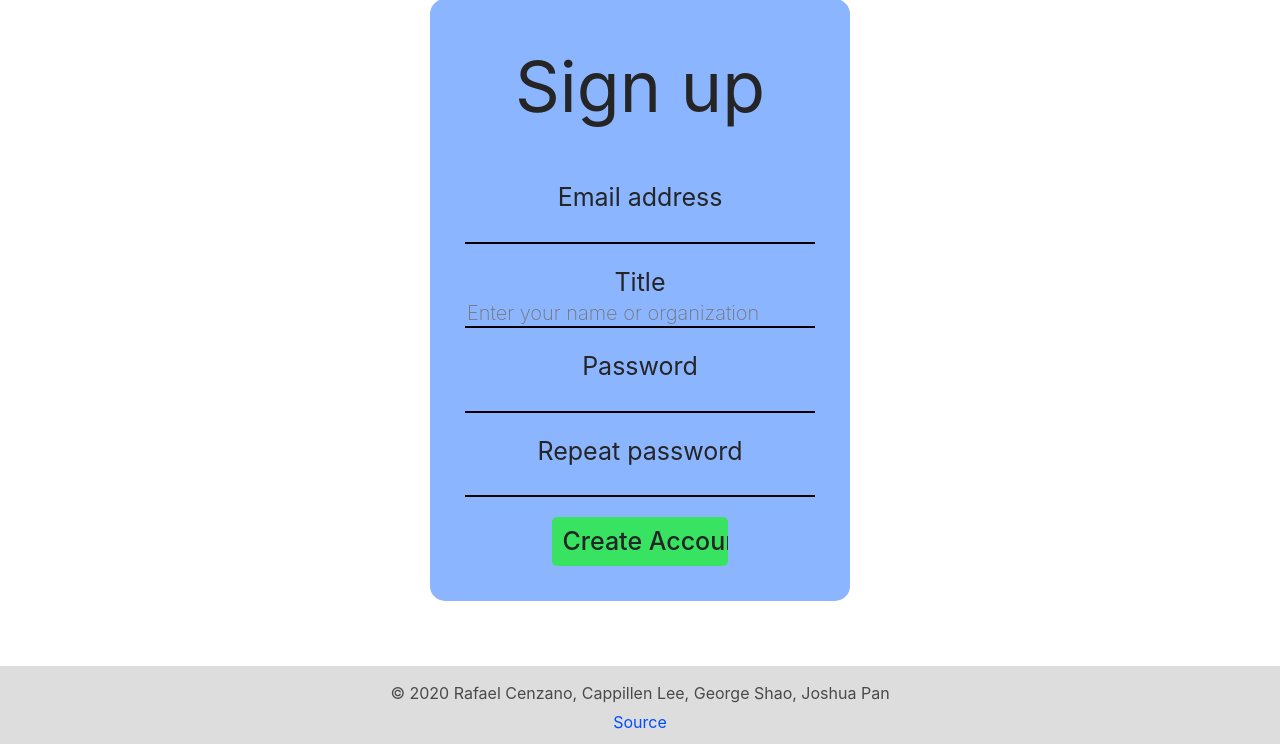
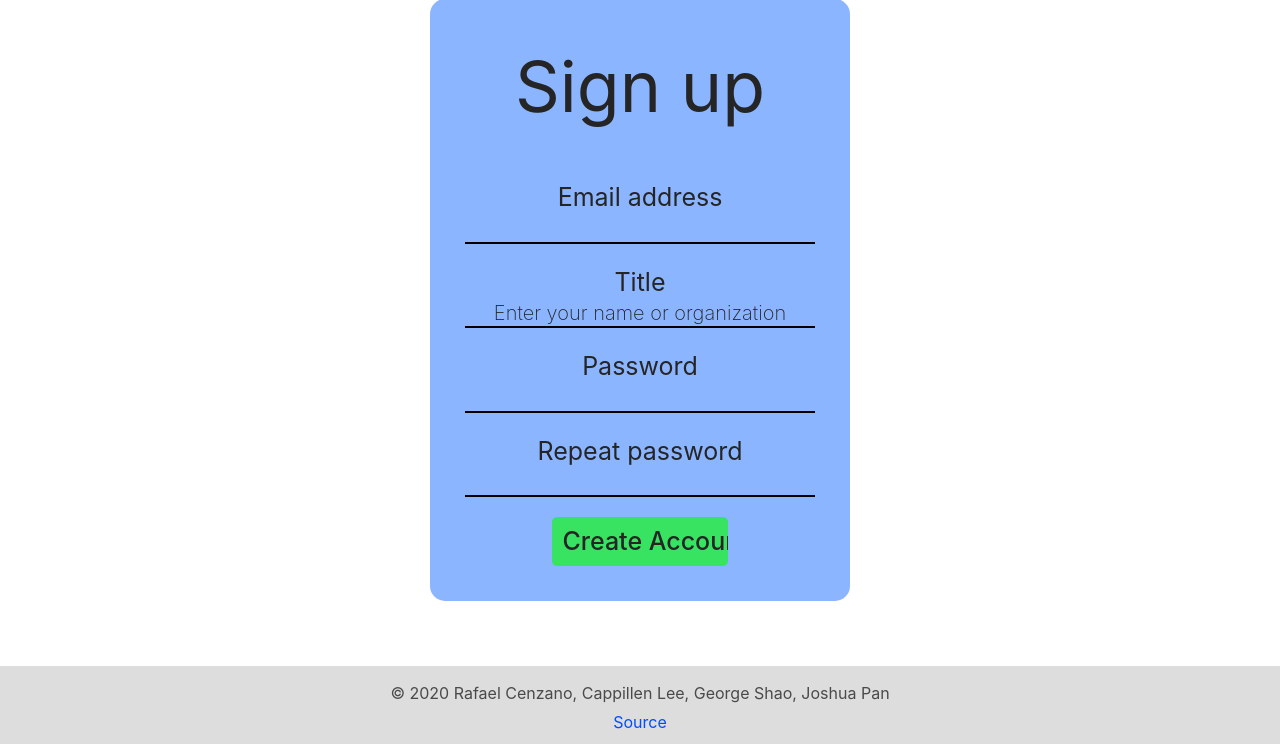
Before and after one commit to Random-Coders/Opportunity-Dashboard, a Flask app: page /signup in a window 1280 px wide. Shown: the part 56-800 px from the top of the page. Run offline with Flask 2, Linux system fonts and the light colour scheme.

Commit message:
update placeholder

```diff
--- a/opportunity/static/css/forms.css
+++ b/opportunity/static/css/forms.css
@@ -30,3 +30,8 @@ input#submit:hover{background-color:#04ff00;}
 .checkbox-label .checkbox-custom.circular::after{border-radius:50%;}
 .checkbox-label .checkbox-custom.circular::before{border-radius:50%;border:2px solid #252525;}
 .checkbox-label input:checked ~ .checkbox-custom.circular::before{border-radius:50%;}
+::-webkit-input-placeholder{ /* Edge */
+text-align:center;color:#252525;}
+:-ms-input-placeholder{ /* Internet Explorer 10-11 */
+text-align:center;color:#252525;}
+::placeholder{text-align:center;color:#252525;}
```
